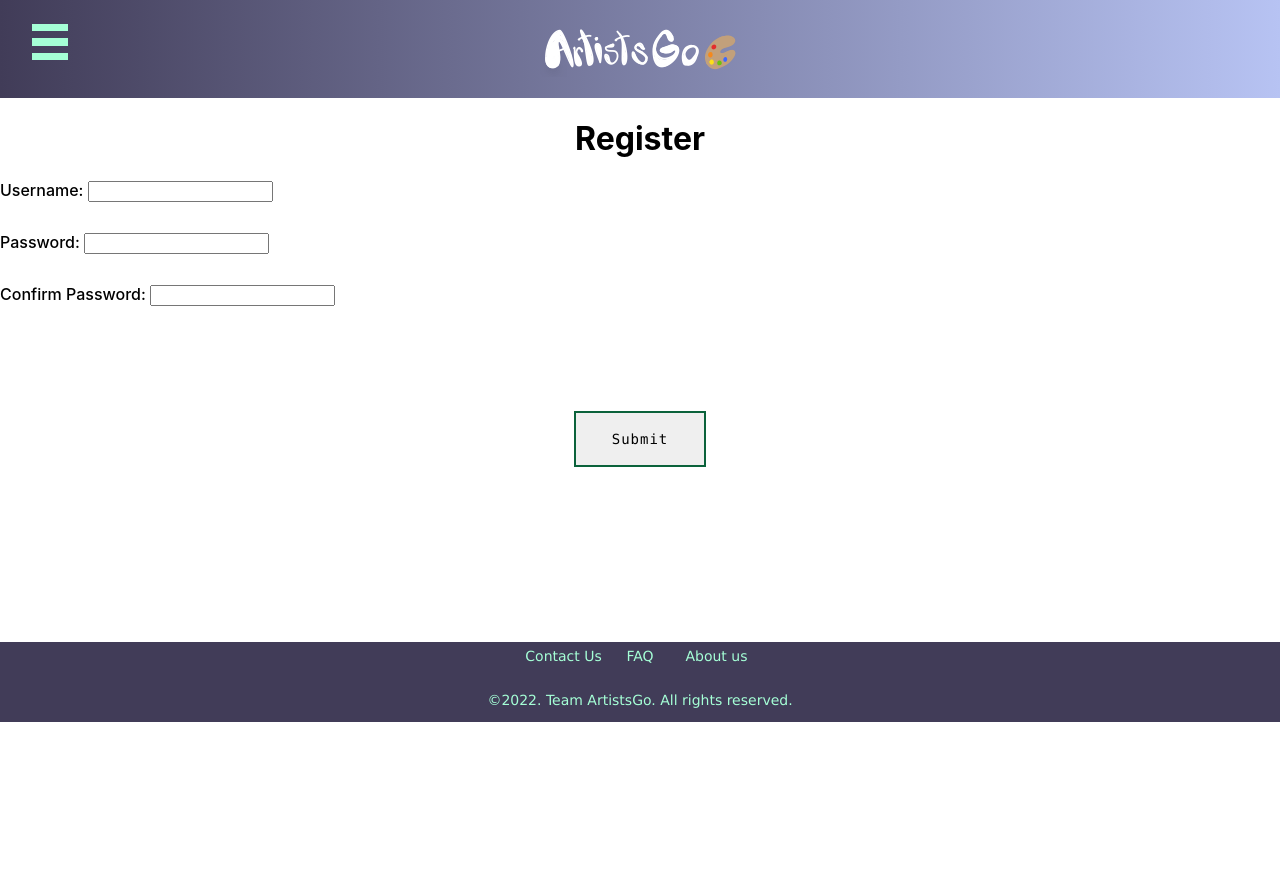
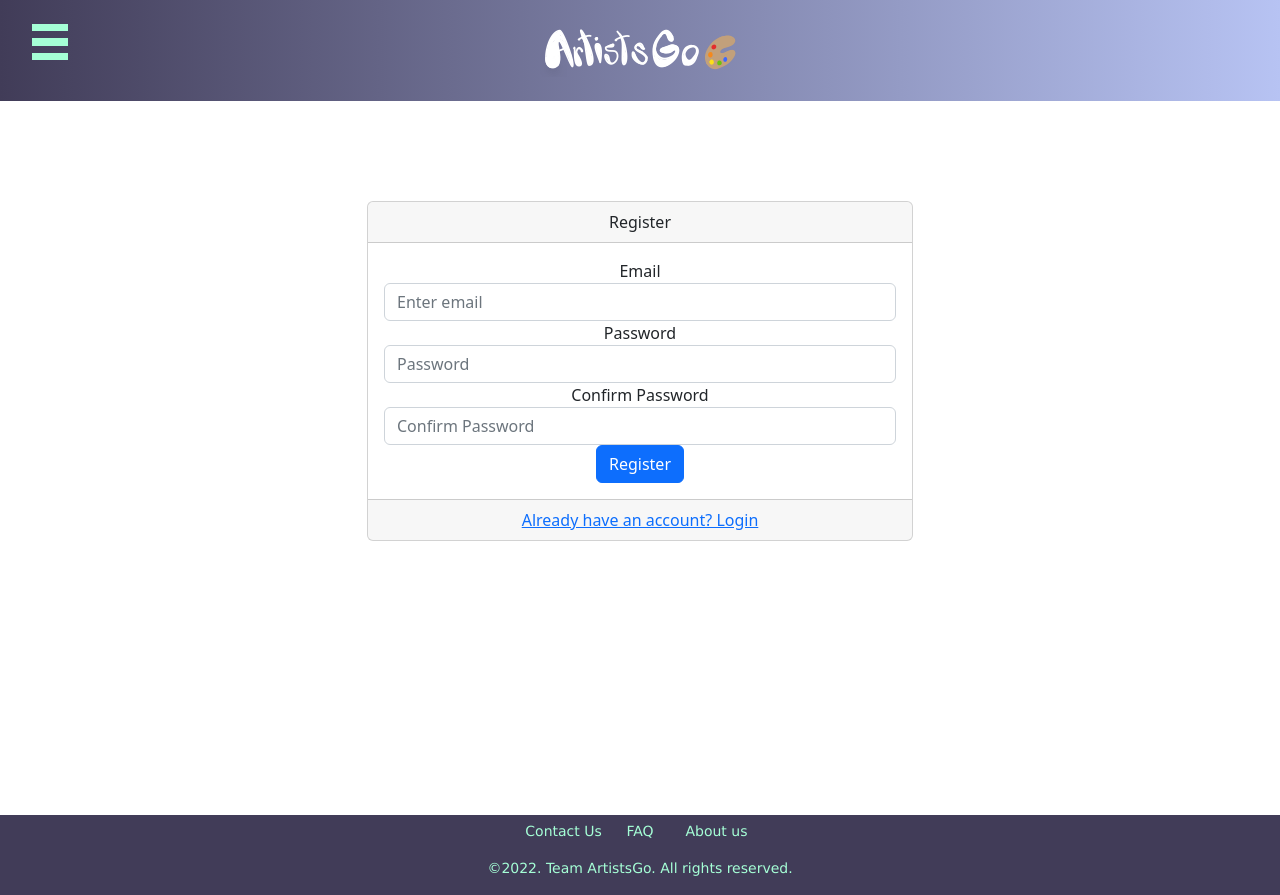
Before and after one commit to agiledev-students-fall2022/final-project-team-artistsgo, a React (Create React App) app in the folder front-end/: page /Register in a window 1280 px wide. Before the commit the page ends 800 px from the top, so only its background shows below. Built offline with nearby package versions, Linux system fonts and the light colour scheme.

Commit message:
edited login and register pages with bootstrap

```diff
--- a/front-end/package.json
+++ b/front-end/package.json
@@ -10,7 +10,9 @@
     "@testing-library/react": "^13.4.0",
     "@testing-library/user-event": "^13.5.0",
     "axios": "^1.1.2",
+    "bootstrap": "^5.2.2",
     "react": "^18.2.0",
+    "react-bootstrap": "^2.5.0",
     "react-burger-menu": "^3.0.8",
     "react-dom": "^18.2.0",
     "react-router-dom": "^6.4.2",
--- a/front-end/src/App.js
+++ b/front-end/src/App.js
@@ -9,6 +9,7 @@ import Footer from './Footer';
 import Sidebar from './Sidebar';
 import Login from './Login';
 import Register from './Register';
+import 'bootstrap/dist/css/bootstrap.min.css';
 
 function App() {
   return (
--- a/front-end/src/Login.css
+++ b/front-end/src/Login.css
@@ -1,33 +1,4 @@
-.user-container {
-    font-weight: 500;
-    padding-bottom: 30px;
+.container {
+    padding-top: 100px;
+    padding-bottom: 312.5px;
 }
-
-.pass-container {
-    font-weight: 500;
-    padding-bottom: 30px;
-}
-
-.button {
-    margin-top:75px;
-    color: black;
-    border: 2px solid #0b623b;
-    border-radius: 0px;
-    padding: 18px 36px;
-    display: inline-block;
-    font-family: "Lucida Console", Monaco, monospace;
-    font-size: 14px;
-    letter-spacing: 1px;
-    cursor: pointer;
-    box-shadow: inset 0 0 0 0 #413c58;
-    -webkit-transition: ease-out 0.4s;
-    -moz-transition: ease-out 0.4s;
-    transition: ease-out 0.4s;
-}
-.button2:hover {
-    box-shadow: inset 0 0 0 50px #413c58;
-}
-
-.bOfPage {
-    padding-top: 150px;
-}
--- a/front-end/src/Login.js
+++ b/front-end/src/Login.js
@@ -1,39 +1,63 @@
-import './Login.css'
+import React, { useState } from "react";
+import { Link } from "react-router-dom";
+import "./Login.css";
 
-/**
- * A React component that represents the Form page of the app.
- * @param {*} param0 an object holding any props passed to this component from its parent component
- * @returns The contents of this component, in JSX form.
- */
-const handleSubmit = event => {
-    event.preventDefault();
-    console.log("Form Submitted");
+export default function Login() {
+
+    const [loading, setLoading] = useState(false);
+    const handleSubmit = (e) => {
+        e.preventDefault();
+        setLoading(true);
     }
-const Login = props => {
+
     return (
         <>
-    <h1>Login</h1>
-    <div>
+        <div className="container">
+            <div className="row">
+            <div className="col-md-6 offset-md-3">
+                <div className="card">
+                <div className="card-header">Login</div>
+                <div className="card-body">
                     <form onSubmit={handleSubmit}>
-            <div className="user-container">
-                <label>Username </label>
-                <input type="text" name="uname" required />
+                    <div className="form-group">
+                        <label htmlFor="email">Email</label>
+                        <input
+                        type="email"
+                        className="form-control"
+                        id="email"
+                        placeholder="Enter email"
+                        //value of email, addOnChange
+                        />
                     </div>
-            <div className="pass-container">
-                <label>Password </label>
-                <input type="password" name="pass" required />
+                    <div className="form-group">
+                        <label htmlFor="password">Password</label>
+                        <input
+                        type="password"
+                        className="form-control"
+                        id="password"
+                        placeholder="Password"
+                        //value of password, add onChange
+                        />
                     </div>
-            <div>
-                <button className="button button2">Submit</button>
-            </div>
+                    <button
+                        disabled={loading}
+                        type="submit"
+                        className="btn btn-primary"
+                    >
+                        Login
+                    </button>
                     </form>
                 </div>
-    <div className ="bOfPage">
-        <h3>Don't have an account?</h3>
-        <a href='./Register'>Sign up</a>
+                <div className="card-footer">
+                    <Link to="/forgot-password">Forgot Password?</Link>
+                <div>
+                    <Link to="/register">Already have an account? Register</Link>
+                </div>
+                </div>
+                </div>
+            </div>
+            </div>
         </div>
         </>
-    )
+    );
     }
-
-export default Login
--- a/front-end/src/Register.css
+++ b/front-end/src/Register.css
@@ -1,41 +1,4 @@
-.user-container {
-    font-weight: 500;
-    padding-bottom: 30px;
-    text-align: left;
+.container {
+    padding-top: 100px;
+    padding-bottom: 274px;
 }
-
-.email-container {
-    font-weight: 500;
-    padding-bottom: 30px;
-    text-align: left;
-}
-
-.pass-container {
-    font-weight: 500;
-    padding-bottom: 30px;
-    text-align: left;
-}
-
-.button {
-    margin-top:75px;
-    color: black;
-    border: 2px solid #0b623b;
-    border-radius: 0px;
-    padding: 18px 36px;
-    display: inline-block;
-    font-family: "Lucida Console", Monaco, monospace;
-    font-size: 14px;
-    letter-spacing: 1px;
-    cursor: pointer;
-    box-shadow: inset 0 0 0 0 #413c58;
-    -webkit-transition: ease-out 0.4s;
-    -moz-transition: ease-out 0.4s;
-    transition: ease-out 0.4s;
-}
-.button2:hover {
-    box-shadow: inset 0 0 0 50px #413c58;
-}
-
-.wrapper {
-    padding-bottom: 175px;
-}
--- a/front-end/src/Register.js
+++ b/front-end/src/Register.js
@@ -1,38 +1,70 @@
-import './Register.css'
-/**
- * A React component that represents the Form page of the app.
- * @param {*} param0 an object holding any props passed to this component from its parent component
- * @returns The contents of this component, in JSX form.
- */
+import React, { useState } from "react";
+import { Link } from "react-router-dom";
+import "./Register.css";
 
-const Register = props => {
+export default function Register() {
+    const [loading, setLoading] = useState(false);
+    const handleSubmit = (e) => {
+        e.preventDefault();
+        setLoading(true);
+    }
+
     return (
-    <>
-    <h1>Register</h1>
-    <div className="wrapper">
-        <form>
-            <div className="user-container">
-                <label>Username: </label>
-                <input type="text" name="uname" required />
+        <>
+        <div className="container">
+            <div className="row">
+
+            <div className="col-md-6 offset-md-3">
+                <div className="card">
+                <div className="card-header">Register</div>
+                <div className="card-body">
+                    <form onSubmit={handleSubmit}>
+                    <div className="form-group">
+                        <label htmlFor="email">Email</label>
+                        <input
+                        type="email"
+                        className="form-control"
+                        id="email"
+                        placeholder="Enter email"
+                        //value of email, addOnChange
+                        />
+                    </div>
+                    <div className="form-group">
+                        <label htmlFor="password">Password</label>
+                        <input
+                        type="password"
+                        className="form-control"
+                        id="password"
+                        placeholder="Password"
+                        //value of password, add onChange
+                        />
+                    </div>
+                    <div className="form-group">
+                        <label htmlFor="password">Confirm Password</label>
+                        <input
+                        type="password"
+                        className="form-control"
+                        id="password"
+                        placeholder="Confirm Password"
+                        //value of password, add onChange
+                        />
+                    </div>
+                    <button
+                        disabled={loading}
+                        type="submit"
+                        className="btn btn-primary"
+                    >
+                        Register
+                    </button>
+                    </form>
+                </div>
+                <div className="card-footer">
+                    <Link to="/login">Already have an account? Login</Link>
+                </div>
+                </div>
             </div>
-            <div className="pass-container">
-                <label>Password: </label>
-                <input type="password" name="pass" required />
             </div>
-            <div className="pass-container">
-                <label>Confirm Password: </label>
-                <input type="password" name="pass" required />
-            </div>
-            <div>
-                <button className="button button2">Submit</button>
-            </div>
-        </form>
-    </div>
-    </>
-    )
+        </div>
+        </>
+    );
 }
-
-// const USER_REGEX = /^[a-zA-Z][a-zA-Z0-9-_]{3,23}$/
-// const PWD_REGEX = /^(?=.*[a-z])(?=.*[A-Z])(?=.*[0-9])(?=.*[!@#$%]).{8,24}$/
-
-export default Register
```
Also changed, not shown: 1 other file (tests, documents, lock files or other folders). Lines whose indentation alone changed are shown as unchanged.
